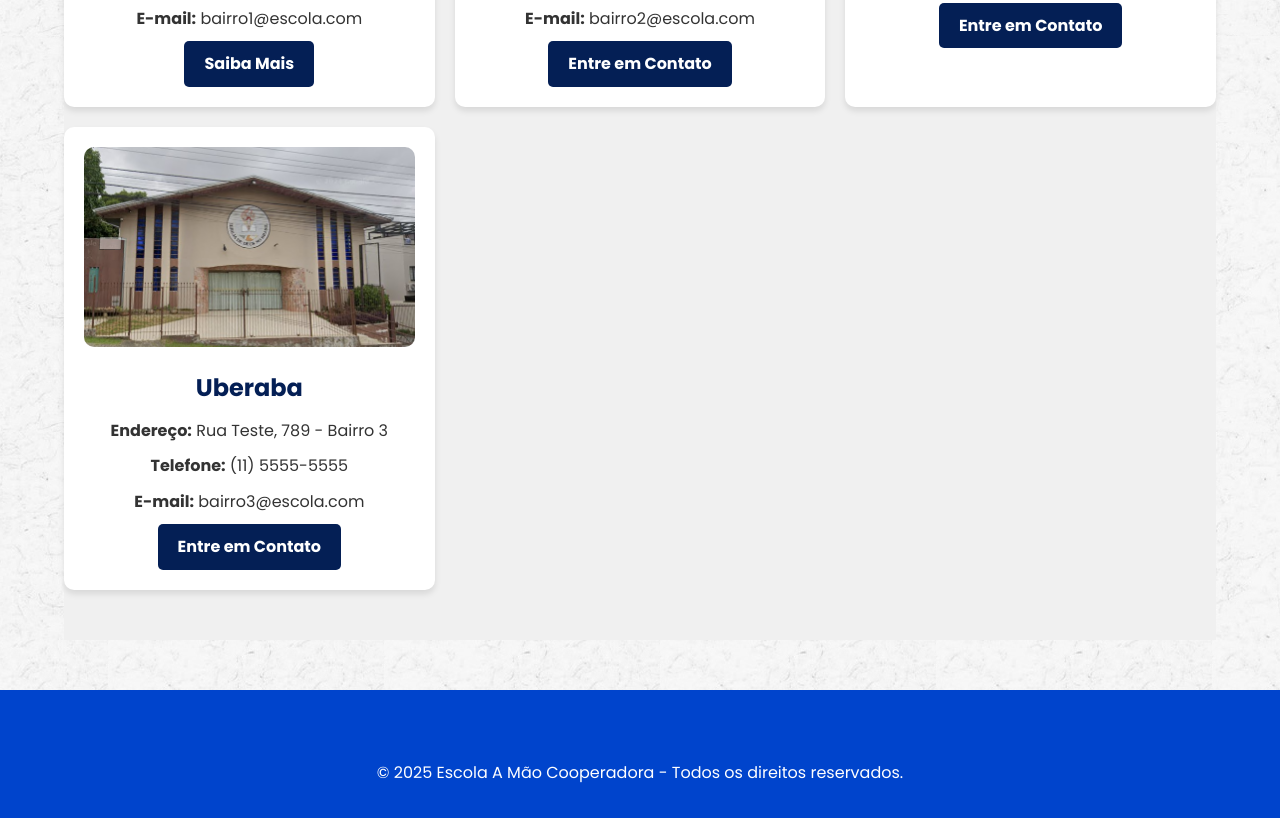
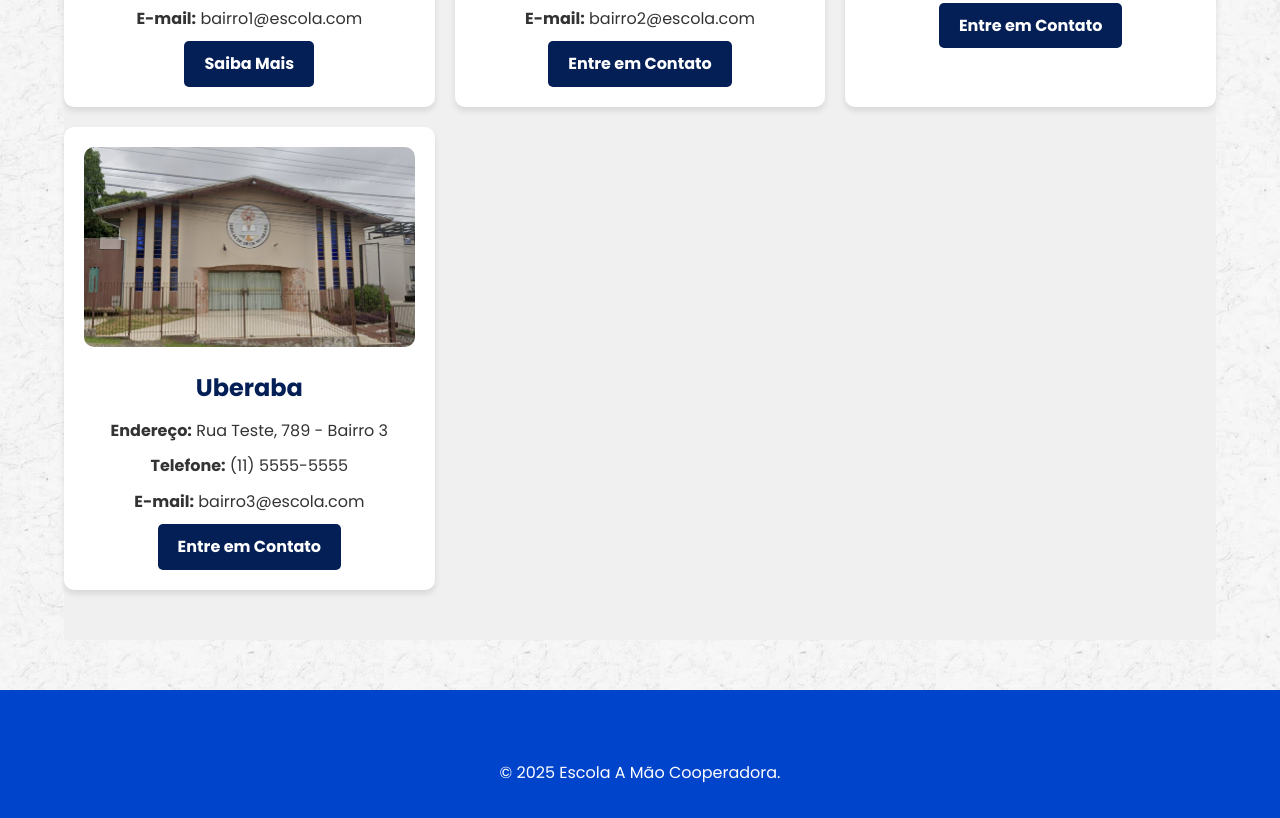
Before and after one commit to hainrichgr/escolamc, a plain HTML site: page index.html in a window 1280 px wide. Shown: the part 2022-2840 px from the top of the page. Drawn offline with Linux system fonts and the light colour scheme.

Commit message:
atualiza texto do rodapé

```diff
--- a/index.html
+++ b/index.html
@@ -99,7 +99,7 @@
     <!-- Rodapé -->
     <footer>
         <div class="container">
-            <p>&copy; 2025 Escola A Mão Cooperadora - Todos os direitos reservados.</p>
+            <p>&copy; 2025 Escola A Mão Cooperadora.</p>
         </div>
     </footer>
 </body>
```
